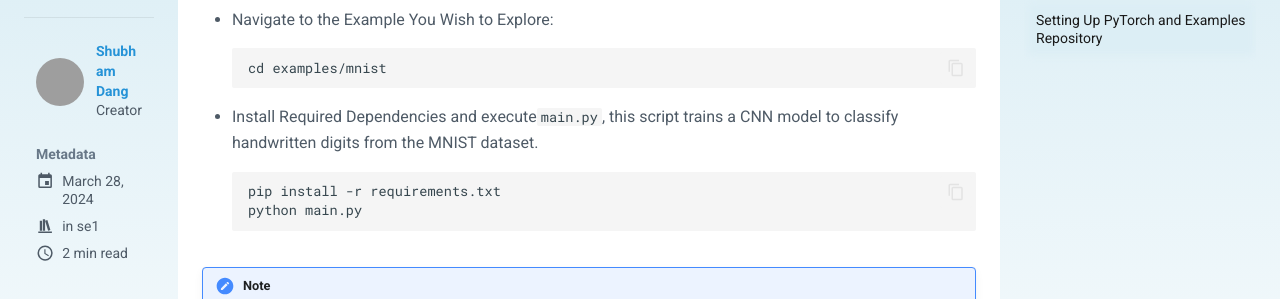
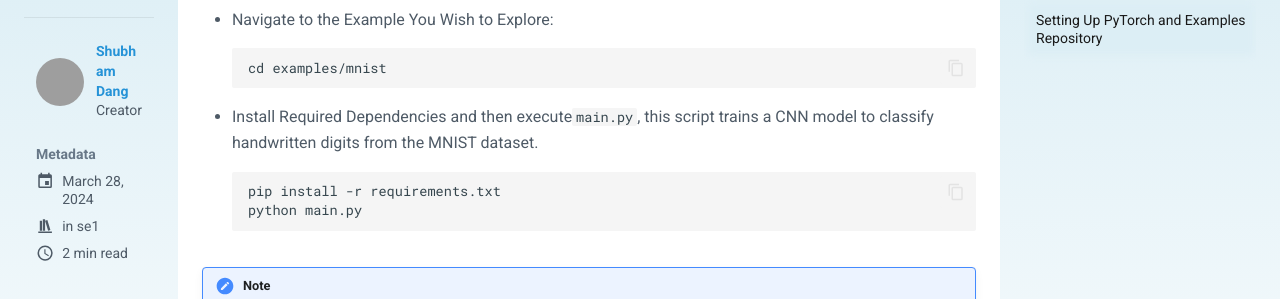
Before and after one commit to alces-software/alces-cloud-docs, an MkDocs documentation site: the page built from docs/blog/posts/train-a-ml-model-pytorch.md, in a window 1280 px wide and 900 px high, scrolled down 800 px. Shown: the part 153-452 px from the top of the window. Built offline with MkDocs 1.6.1 and Material for MkDocs 9.7.7, drawn with Linux system fonts in a browser that asks for light colours; comment, search, counter and statistics services are not loaded; the version menu is left out; grey boxes are pictures that could not be loaded.

Commit message:
fixed missing word

````diff
--- a/docs/blog/posts/train-a-ml-model-pytorch.md
+++ b/docs/blog/posts/train-a-ml-model-pytorch.md
@@ -35,7 +35,7 @@ All the steps to launch and connection to instance is provided in [link](../../d
   ```
   cd examples/mnist
   ```
-- Install Required Dependencies and execute`main.py`, this script trains a CNN model to classify handwritten digits from the MNIST dataset.
+- Install Required Dependencies and then execute`main.py`, this script trains a CNN model to classify handwritten digits from the MNIST dataset.
   ```
   pip install -r requirements.txt
   python main.py
````
